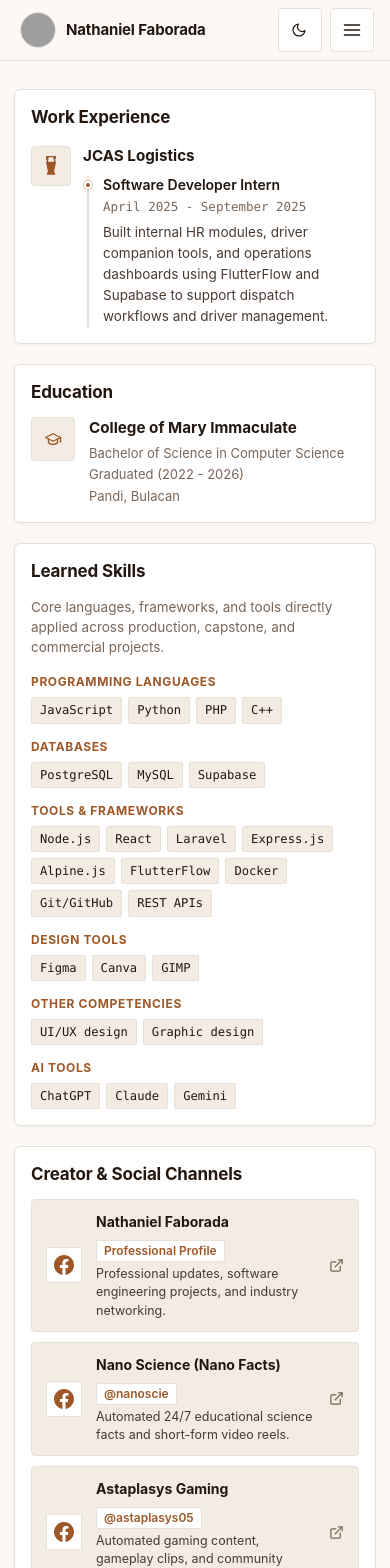
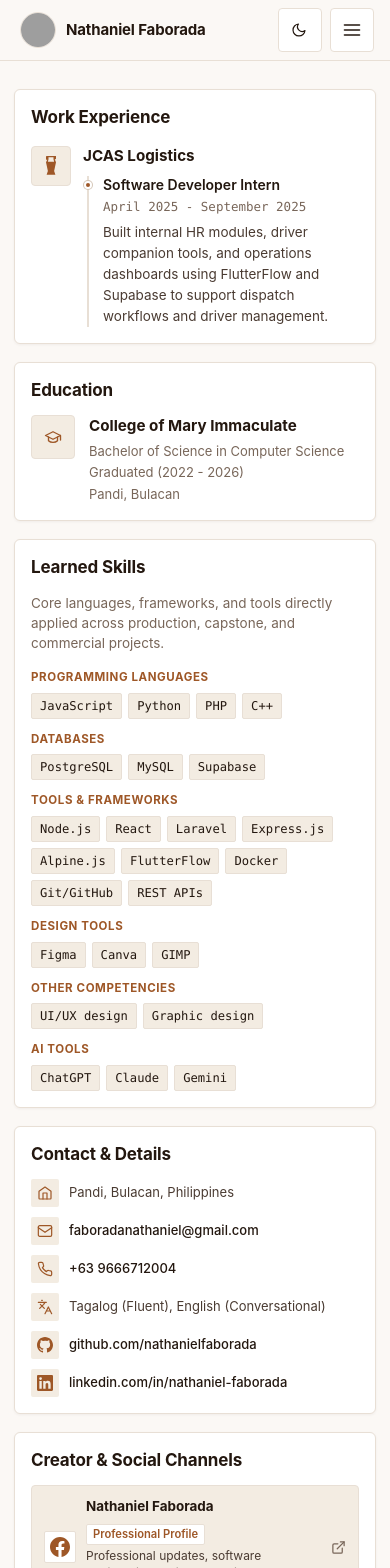
Before and after one commit to nathanielfaborada/nathanielfaborada.github.io, a React (Vite) app: page /about in a window 390 px wide. Shown: the top 1568 px of the page. Built offline with nearby package versions, Linux system fonts and the light colour scheme; grey boxes are pictures that could not be loaded.

Commit message:
feat: reorder about page on mobile to professional flow with compact creator and referral cards (Sprint 48)

```diff
--- a/src/pages/PublicPages/About/AboutPage.css
+++ b/src/pages/PublicPages/About/AboutPage.css
@@ -19,7 +19,13 @@
   align-items: stretch;
 }
 
-.about-row-grid > * {
+.about-card-col {
+  height: 100%;
+  display: flex;
+  flex-direction: column;
+}
+
+.about-card-col > * {
   height: 100%;
   display: flex;
   flex-direction: column;
@@ -370,12 +376,122 @@
 }
 
 @media (max-width: 840px) {
-  .about-row-grid {
-    grid-template-columns: 1fr;
-    gap: 20px;
+  .about-grid-wrapper {
+    display: flex;
+    flex-direction: column;
+    gap: 18px;
   }
 
-  .about-grid-wrapper {
-    gap: 20px;
+  .about-row-grid {
+    display: contents;
+  }
+
+  .about-order-experience {
+    order: 1;
+  }
+
+  .about-order-education {
+    order: 2;
+  }
+
+  .about-order-skills {
+    order: 3;
+  }
+
+  .about-order-contact {
+    order: 4;
+  }
+
+  .about-order-creator {
+    order: 5;
+  }
+
+  .about-order-referrals {
+    order: 6;
   }
 }
+
+@media (max-width: 640px) {
+  .detail-list {
+    gap: 10px;
+  }
+
+  .detail-item {
+    font-size: 0.8125rem;
+    gap: 10px;
+  }
+
+  .detail-link,
+  .detail-text {
+    word-break: break-all;
+    font-size: 0.8125rem;
+  }
+
+  .creator-channels-list {
+    gap: 8px;
+  }
+
+  .creator-channel-card {
+    padding: 10px 12px;
+    gap: 10px;
+  }
+
+  .creator-channel-icon-wrap {
+    width: 32px;
+    height: 32px;
+  }
+
+  .creator-channel-title {
+    font-size: 0.84rem;
+  }
+
+  .creator-channel-handle {
+    font-size: 0.7rem;
+    padding: 1px 6px;
+  }
+
+  .creator-channel-desc {
+    font-size: 0.75rem;
+    line-height: 1.4;
+  }
+
+  .developer-referrals-list {
+    gap: 8px;
+  }
+
+  .developer-referral-card {
+    padding: 10px 12px;
+    gap: 10px;
+  }
+
+  .developer-referral-icon-wrap {
+    width: 32px;
+    height: 32px;
+  }
+
+  .developer-referral-name {
+    font-size: 0.84rem;
+  }
+
+  .developer-referral-badge {
+    font-size: 0.65rem;
+  }
+
+  .developer-referral-category {
+    font-size: 0.6875rem;
+  }
+
+  .developer-referral-desc {
+    font-size: 0.75rem;
+    line-height: 1.4;
+  }
+
+  .skills-category {
+    margin-bottom: 12px;
+  }
+
+  .skills-category-title {
+    font-size: 0.72rem;
+    margin-bottom: 6px;
+  }
+}
--- a/src/pages/PublicPages/About/AboutPage.jsx
+++ b/src/pages/PublicPages/About/AboutPage.jsx
@@ -28,20 +28,32 @@ export default function AboutPage() {
         <div className="about-grid-wrapper">
           {/* Row 1: Work Experience & Education */}
           <div className="about-row-grid">
+            <div className="about-card-col about-order-experience">
               <WorkExperienceCard experiences={PROFILE_DATA.workExperience} />
+            </div>
+            <div className="about-card-col about-order-education">
               <EducationCard education={PROFILE_DATA.education} />
+            </div>
           </div>
 
           {/* Row 2: Learned Skills & Creator Channels */}
           <div className="about-row-grid">
+            <div className="about-card-col about-order-skills">
               <LearnedSkillsCard skills={PROFILE_DATA.learnedSkills} />
+            </div>
+            <div className="about-card-col about-order-creator">
               <CreatorChannelsCard channels={PROFILE_DATA.creatorChannels} />
+            </div>
           </div>
 
           {/* Row 3: Contact & Details & Recommended Tools */}
           <div className="about-row-grid">
+            <div className="about-card-col about-order-contact">
               <PersonalDetailsCard details={PROFILE_DATA.personalDetails} />
+            </div>
+            <div className="about-card-col about-order-referrals">
               <DeveloperReferralsCard referrals={PROFILE_DATA.developerReferrals} />
+            </div>
           </div>
         </div>
       </div>
```
Also changed, not shown: 5 other files (tests, documents, lock files or other folders). Lines whose indentation alone changed are shown as unchanged.
